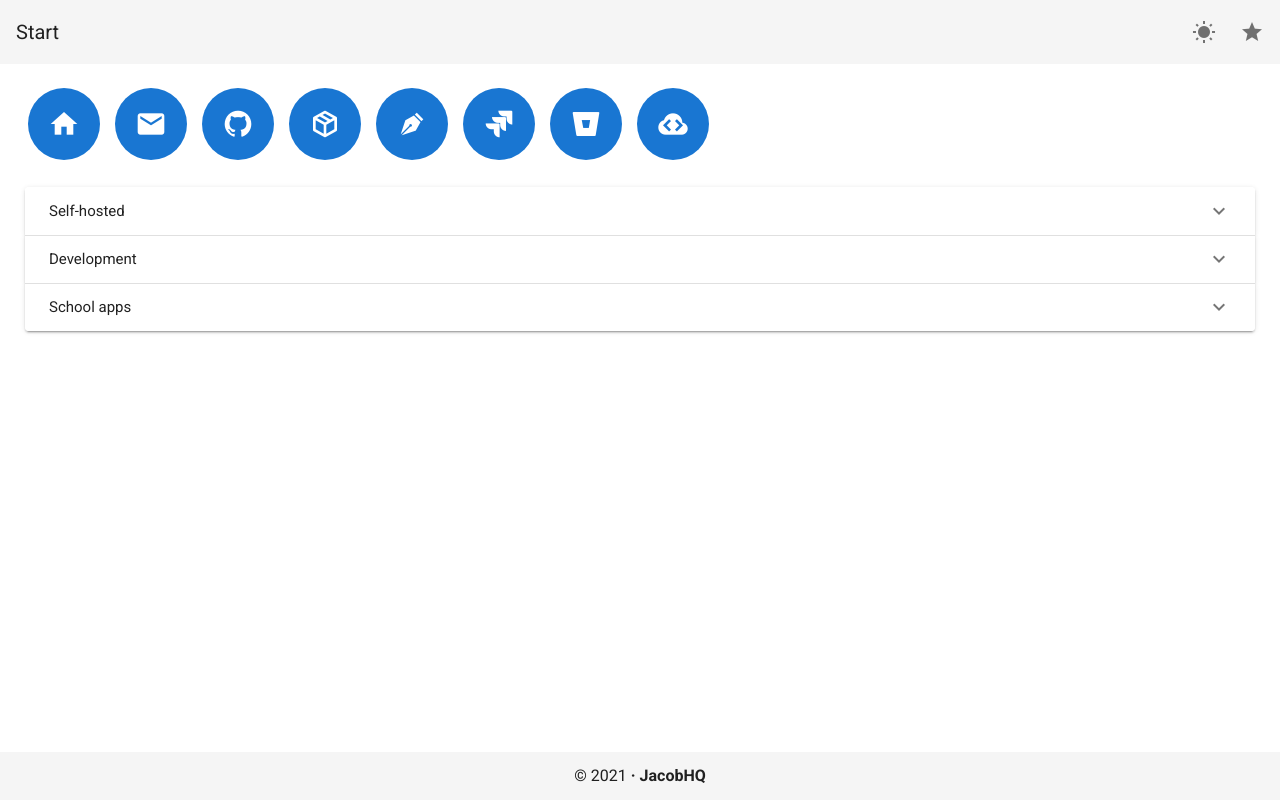
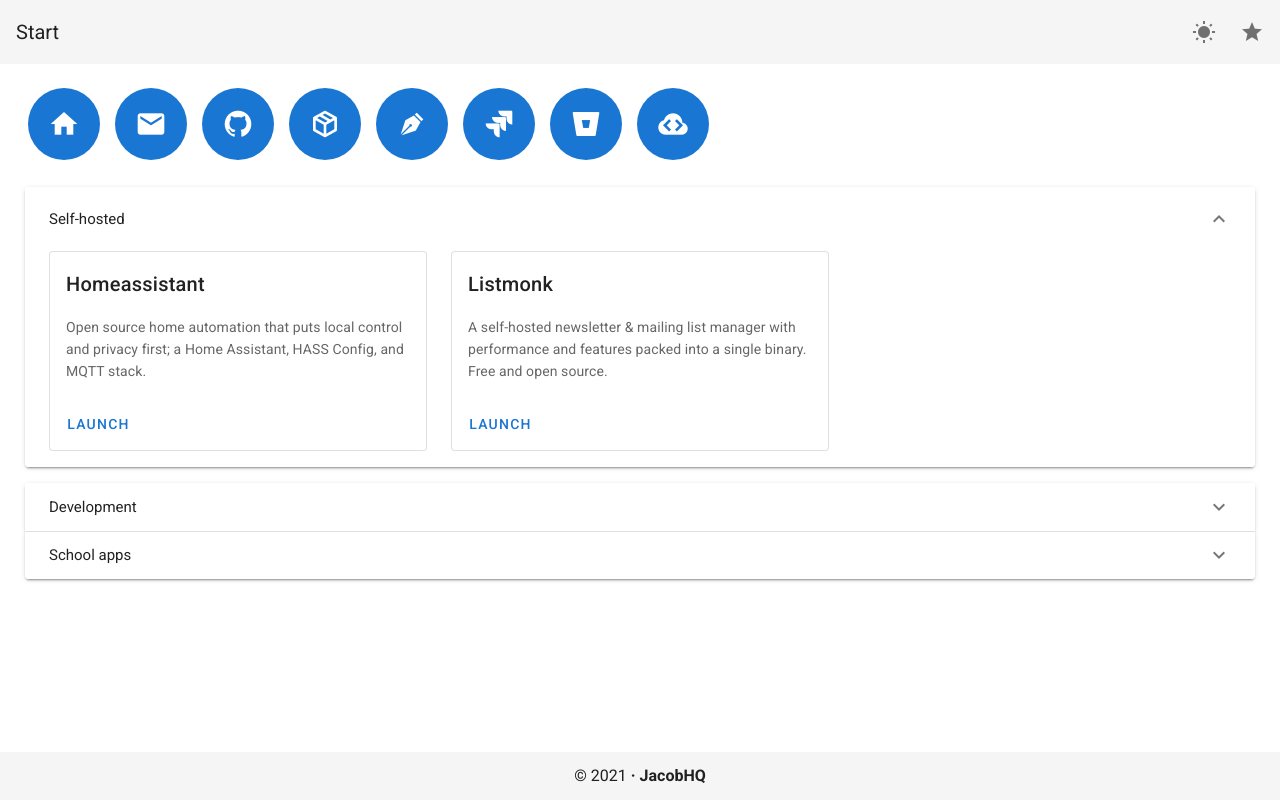
Before and after one commit to jacobhq/start, a Nuxt app: page / in a window 1280 px wide. Built offline with nearby package versions, Linux system fonts and the light colour scheme.

Commit message:
Auto open panels and remove drop shadow

```diff
--- a/pages/index.vue
+++ b/pages/index.vue
@@ -2,7 +2,7 @@
   <div>
     <FabRow />
     <br>
-    <v-expansion-panels v-model="panel">
+    <v-expansion-panels v-model="panel" multiple depressed>
       <v-expansion-panel>
         <v-expansion-panel-header>Self-hosted</v-expansion-panel-header>
         <v-expansion-panel-content>
```
